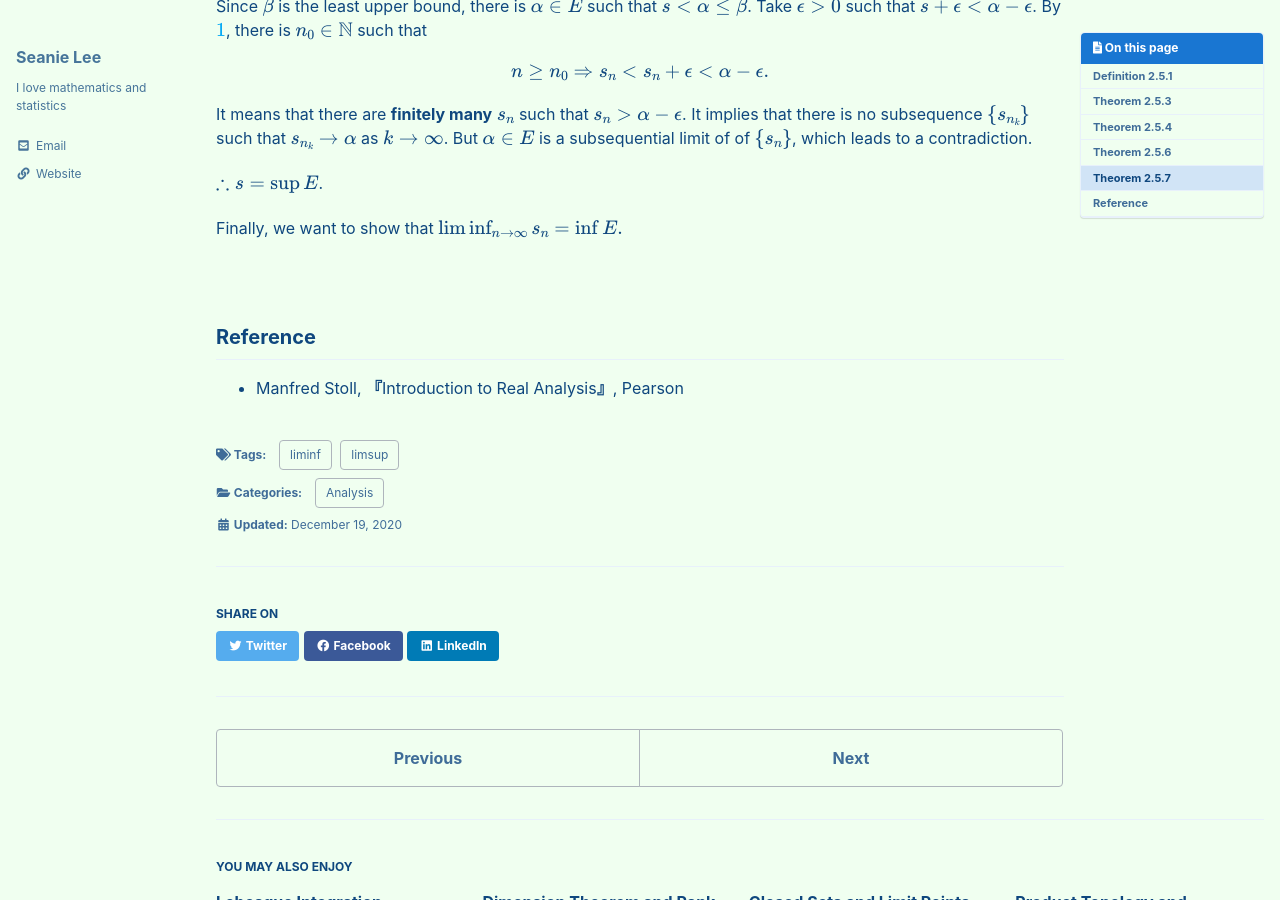
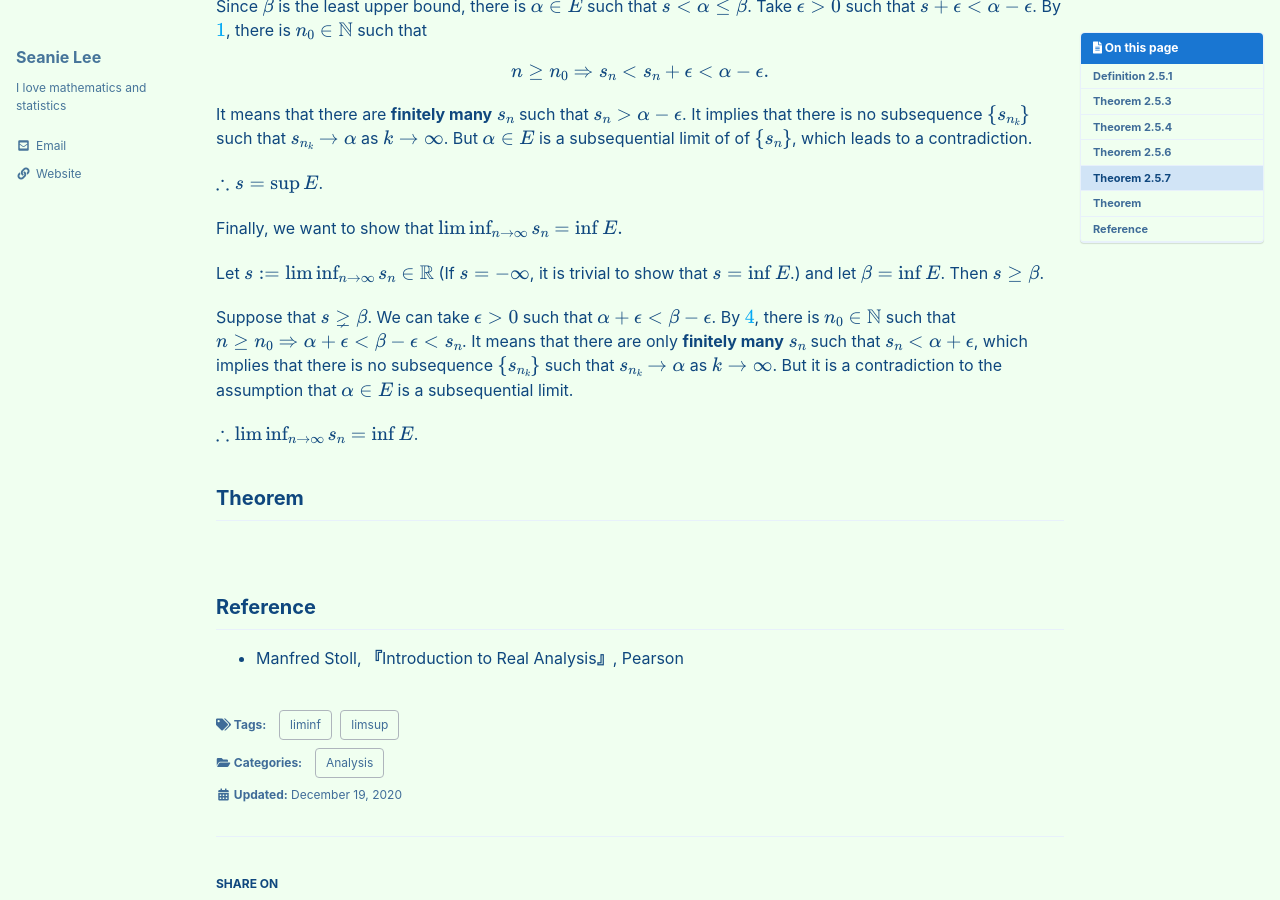
Before and after one commit to seanie12/blog, a Jekyll site: the page built from _posts/2020-12-19-limsup-liminf.md, in a window 1280 px wide and 900 px high, scrolled down 5923 px. Built offline with Jekyll 4.4.1, drawn with Linux system fonts in a browser that asks for light colours; cached includes are drawn as plain includes; formulas are drawn with MathJax 3.

Commit message:
Update 2020-12-19-limsup-liminf.md

```diff
--- a/_posts/2020-12-19-limsup-liminf.md
+++ b/_posts/2020-12-19-limsup-liminf.md
@@ -366,6 +366,16 @@ $\therefore s=\sup E$.
 
 Finally, we want to show that $\liminf_{n\to\infty} s_n=\inf E.$
 
+Let $s:=\liminf_{n\to\infty}s_n\in\mathbb{R}$ (If $s=-\infty$, it is trivial to show that $s=\inf E$.) and let $\beta=\inf E$. Then $s\geq \beta$.
+
+
+Suppose that $s \gneq\beta$. We can take $\epsilon>0$ such that $\alpha+\epsilon < \beta -\epsilon$. By $\ref{eq:4}$, there is $n_0\in\mathbb{N}$ such that $n\geq n_0 \Rightarrow \alpha + \epsilon < \beta-\epsilon < s_n$. It means that there are only **finitely many** $s_n$ such that $s_n < \alpha +\epsilon$, which implies that there is no subsequence $\\{s_{n_k}\\}$ such that $s_{n_k}\to\alpha$ as $k\to\infty$. But it is a contradiction to the assumption that $\alpha\in E$ is a subsequential limit.
+
+$\therefore \liminf_{n\to\infty}s_n =\inf E$.
+
+## Theorem
+
+
 
 $$\tag*{$\square$}$$
 ## Reference
```
